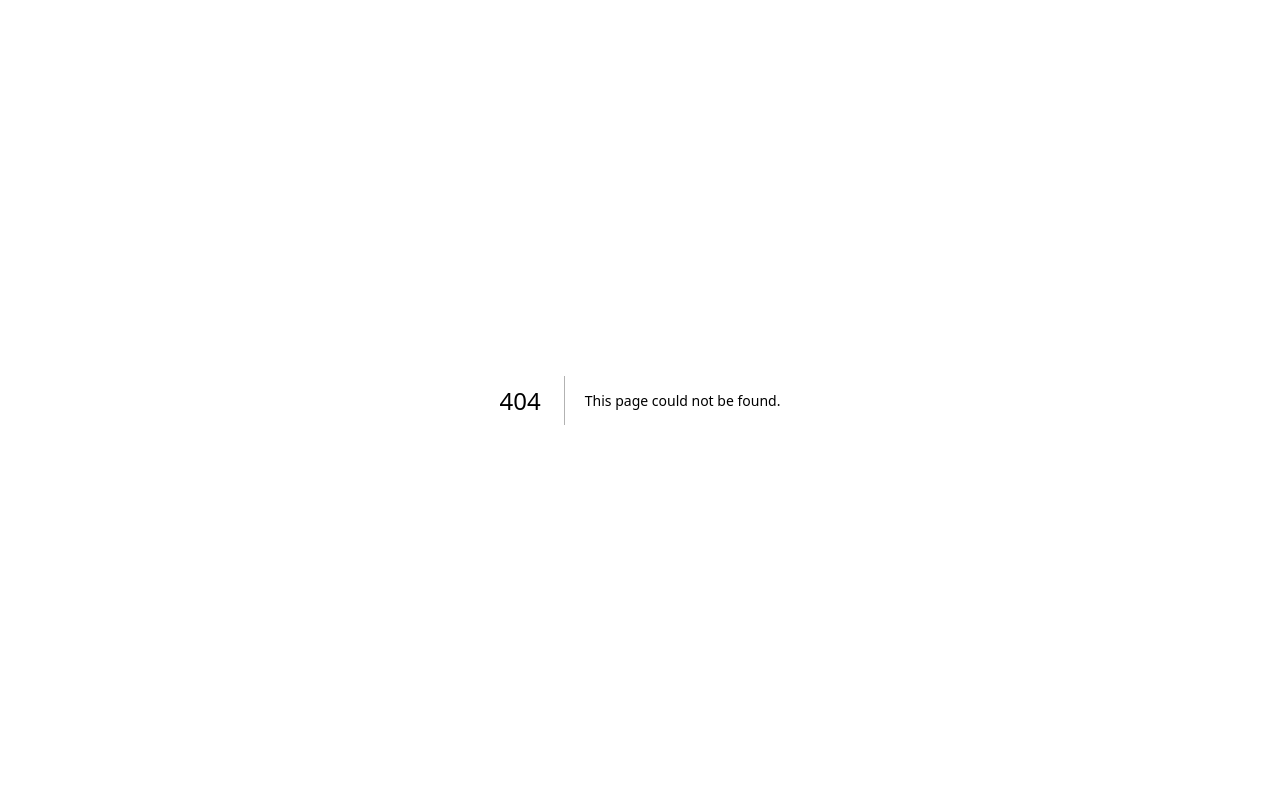
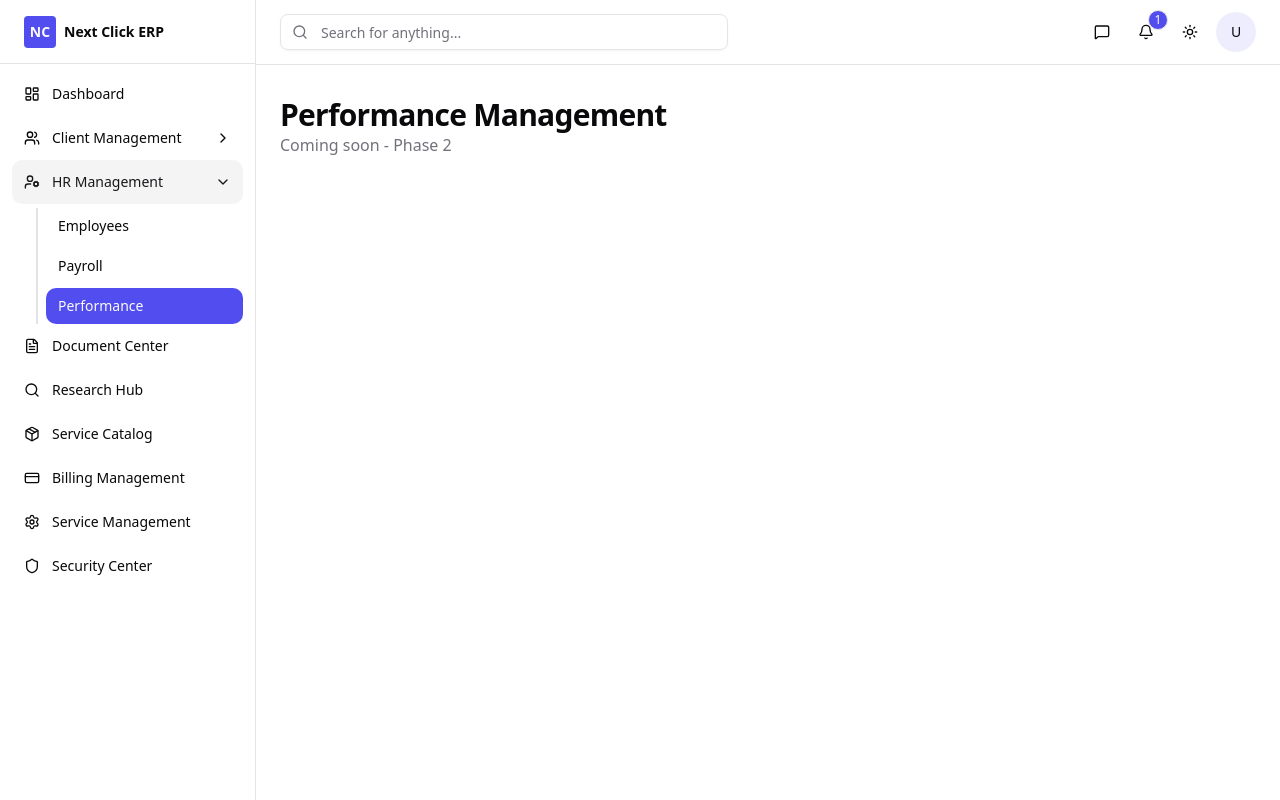
Before and after one commit to NextClick-Technologies/nextclick-app, a Next.js app: page /performance in a window 1280 px wide. Before the commit this address had no page. Built offline with nearby package versions, Linux system fonts and the light colour scheme; no server answers.

Commit message:
feat: add hr pages

```diff
--- /dev/null
+++ b/src/app/(app)/(hr)/employees/page.tsx
@@ -0,0 +1,16 @@
+import { AppLayout } from "@/components/layout/AppLayout";
+
+export default function EmployeesPage() {
+  return (
+    <AppLayout>
+      <div className="space-y-6">
+        <div>
+          <h1 className="text-3xl font-bold tracking-tight">
+            Employees Management
+          </h1>
+          <p className="text-muted-foreground">Coming soon - Phase 2</p>
+        </div>
+      </div>
+    </AppLayout>
+  );
+}
--- a/src/app/(app)/hr/page.tsx
+++ b/src/app/(app)/(hr)/payroll/page.tsx
@@ -1,11 +1,13 @@
 import { AppLayout } from "@/components/layout/AppLayout";
 
-export default function HRPage() {
+export default function PayrollPage() {
   return (
     <AppLayout>
       <div className="space-y-6">
         <div>
-          <h1 className="text-3xl font-bold tracking-tight">HR Management</h1>
+          <h1 className="text-3xl font-bold tracking-tight">
+            Payroll Management
+          </h1>
           <p className="text-muted-foreground">Coming soon - Phase 2</p>
         </div>
       </div>
--- /dev/null
+++ b/src/app/(app)/(hr)/performance/page.tsx
@@ -0,0 +1,16 @@
+import { AppLayout } from "@/components/layout/AppLayout";
+
+export default function PerformancePage() {
+  return (
+    <AppLayout>
+      <div className="space-y-6">
+        <div>
+          <h1 className="text-3xl font-bold tracking-tight">
+            Performance Management
+          </h1>
+          <p className="text-muted-foreground">Coming soon - Phase 2</p>
+        </div>
+      </div>
+    </AppLayout>
+  );
+}
--- a/src/components/layout/sidebar/CollapsibleNavItem.tsx
+++ b/src/components/layout/sidebar/CollapsibleNavItem.tsx
@@ -31,7 +31,7 @@ export function CollapsibleNavItem({
       <button
         onClick={onToggle}
         className={cn(
-          "flex w-full items-center justify-between gap-3 rounded-lg px-3 py-2 text-sm font-medium transition-colors cursor-pointer",
+          "flex w-full items-center justify-between gap-3 rounded-lg px-3 py-3 text-sm font-medium transition-colors cursor-pointer",
           hasActiveChild
             ? "bg-accent text-accent-foreground "
             : "hover:bg-accent/30 hover:text-accent-foreground"
@@ -48,7 +48,7 @@ export function CollapsibleNavItem({
         )}
       </button>
       {isOpen && (
-        <div className="ml-6 mt-1 space-y-1">
+        <div className="ml-6 mt-1 space-y-1 border-l-2 border-muted/50 pl-2">
           {submenu.map((subItem) => {
             const isActive = pathname === subItem.href;
             return (
--- a/src/components/layout/sidebar/index.tsx
+++ b/src/components/layout/sidebar/index.tsx
@@ -27,7 +27,15 @@ const navigation = [
       { name: "Projects", href: "/projects" },
     ],
   },
-  { name: "HR Management", href: "/hr", icon: UserCog },
+  {
+    name: "HR Management",
+    icon: UserCog,
+    submenu: [
+      { name: "Employees", href: "/employees" },
+      { name: "Payroll", href: "/payroll" },
+      { name: "Performance", href: "/performance" },
+    ],
+  },
   { name: "Document Center", href: "/documents", icon: FileText },
   { name: "Research Hub", href: "/research", icon: Search },
   { name: "Service Catalog", href: "/services", icon: Package },
```
